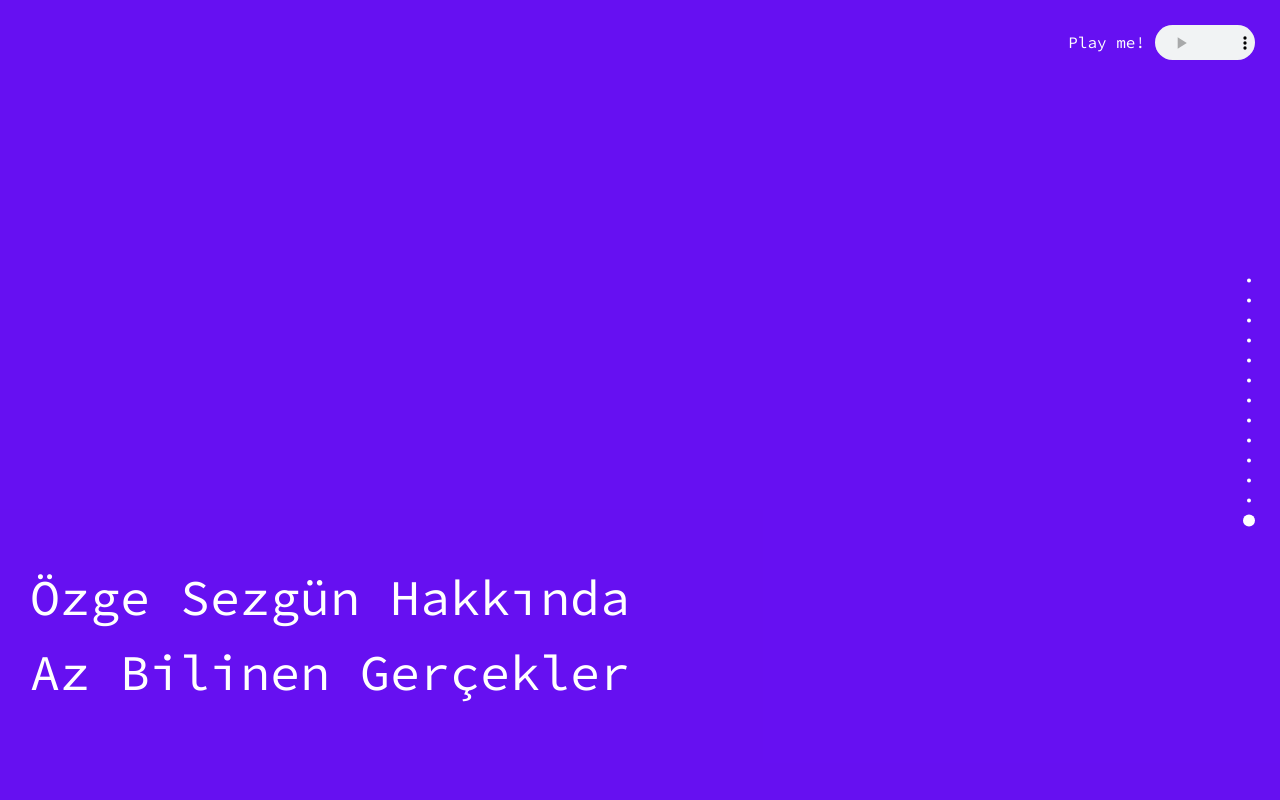
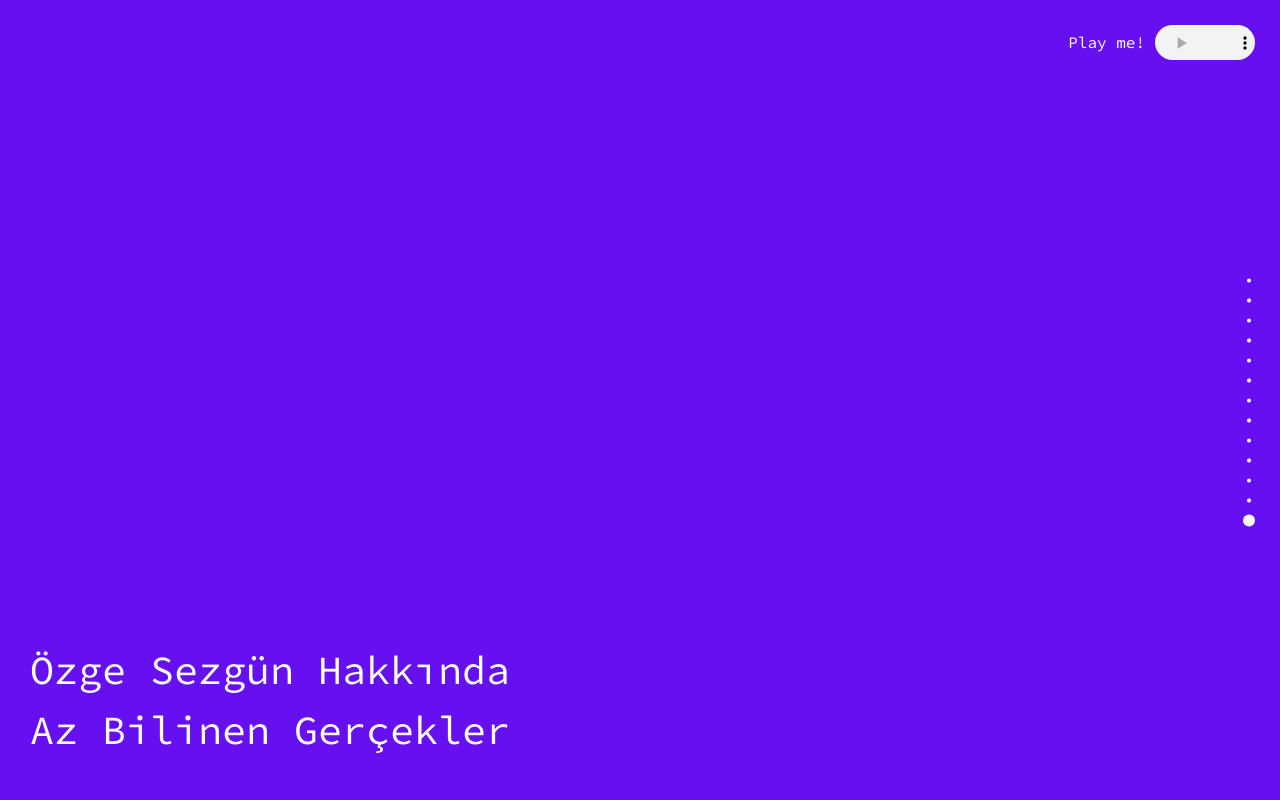
Before and after one commit to iloveozgesezgun/iloveozgesezgun.github.io, a plain HTML site: page index.html in a window 1280 px wide. Shown: the top 800 px of the page. Drawn offline with nearby package versions, Linux system fonts and the light colour scheme.

Commit message:
edited style.

```diff
--- a/assets/css/main.css
+++ b/assets/css/main.css
@@ -4,7 +4,7 @@
 body {
     font-family: 'Source Code Pro';
     font-weight: 400;
-    font-size:50px;
+    font-size:5vh;
     padding:0;
     background:#fff;
     color:#000;
@@ -32,7 +32,8 @@ body {
 
 
   .page-text {
-      padding-top: 70vh;
+      position: absolute;
+      bottom: 3vh;
       padding-left: 30px;
       z-index: 99;
   }
@@ -134,6 +135,7 @@ box-shadow: 0px 0px 11px 0px rgba(0,0,0,0.75);
       z-index: -100;
       scroll-snap-align: start;
       display: flex;
+      position: relative;
   }
 
   .music-box {
--- a/index.html
+++ b/index.html
@@ -17,7 +17,7 @@
     <div class="container-flex">
         <div class="music-box">
             <small class="text-white" id="play_me">Play me!</small>
-            <audio id="myAudio" controls autoplay loop>
+            <audio id="myAudio" controls loop>
                 <source src="assets/music/true_colors.mp3" type="audio/ogg">
             </audio>
         </div>
```
